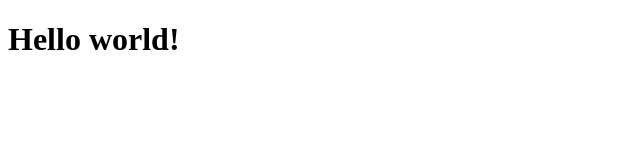
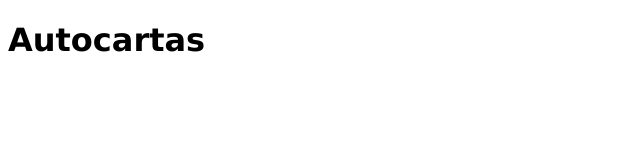
Before and after one commit to cristhian-jg/api-autocards, a plain HTML site: page WebContent/index.html in a window 1280 px wide. Shown: the whole page, without its empty margins (0-640 px from the left). Drawn offline with Linux system fonts and the light colour scheme.

Commit message:
Update index.html

```diff
--- a/WebContent/index.html
+++ b/WebContent/index.html
@@ -2,9 +2,14 @@
 <html>
 <head>
 <meta charset="ISO-8859-1">
-<title>Hello world!</title>
+<title>Autocartas - Juego de cartas con coches  </title>
+
+<style type="text/css">
+ h1 { color: black; font-family: Verdana; }
+</style>
+
 </head>
-<body>
-	<h1>Hello world!</h1>
-</body>
+	<body>
+		<h1>Autocartas</h1>
+	</body>
 </html>
```
